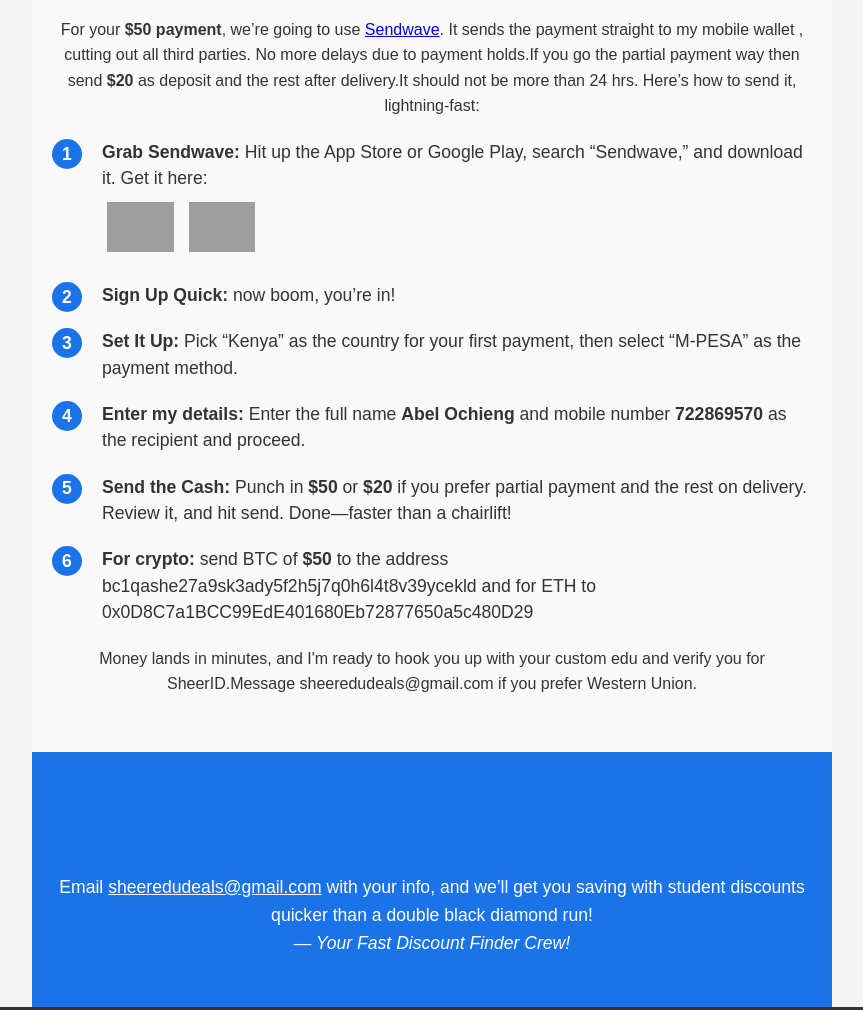
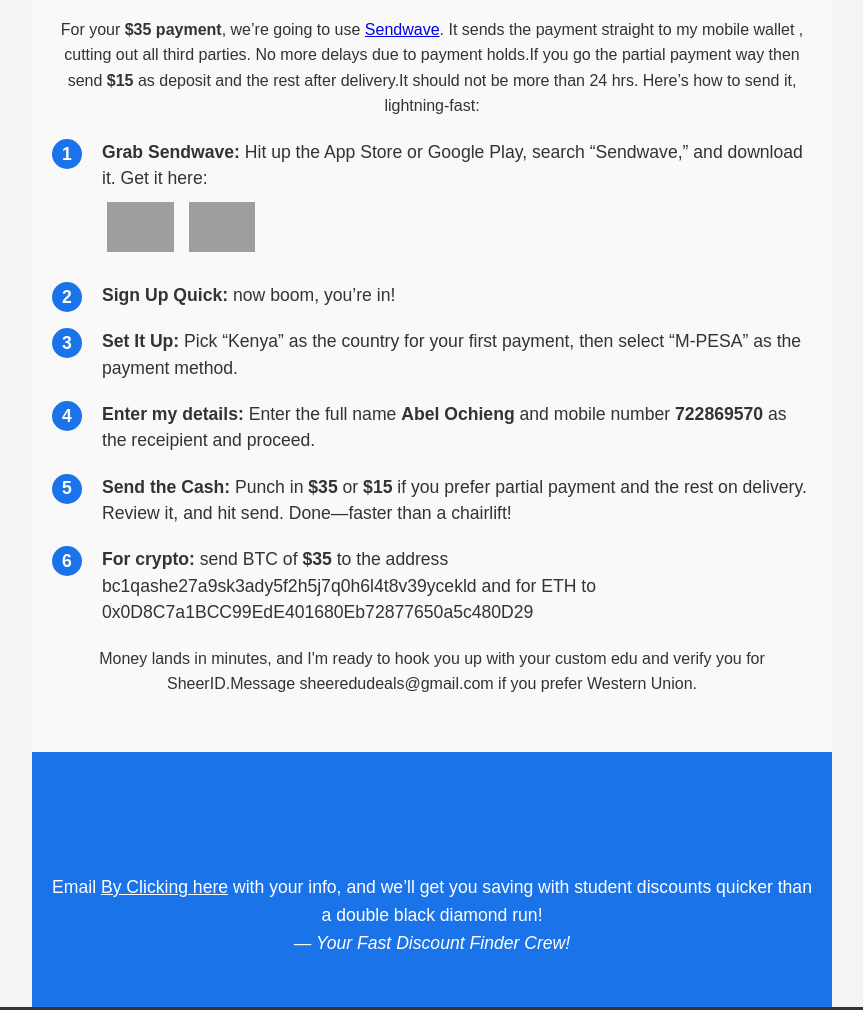
Before and after one commit to abelsez/fastdiscountfinder, a plain HTML site: page payment.html in a window 1280 px wide. Shown: the part 197-1207 px from the top of the page, without its empty margins (208-1071 px from the left). Drawn offline with Linux system fonts and the light colour scheme; grey boxes are pictures that could not be loaded.

Commit message:
Update payment.html

```diff
--- a/payment.html
+++ b/payment.html
@@ -9,7 +9,7 @@
 <body>
 <section class="payment">
         <h2>Thank you for you interest in our full edu discount service!Pay Us the Fast Way via Sendwave</h2>
-        <p>For your <strong>$50 payment</strong>, we’re going to use <a href="https://www.sendwave.com" target="_blank">Sendwave</a>. It sends the payment straight to my mobile wallet , cutting out all third parties. No more delays due to payment holds.If you go the partial payment way then send <strong>$20</strong> as deposit and the rest after delivery.It should not be more than 24 hrs.</strong> Here’s how to send it, lightning-fast:</p>
+        <p>For your <strong>$35 payment</strong>, we’re going to use <a href="https://www.sendwave.com" target="_blank">Sendwave</a>. It sends the payment straight to my mobile wallet , cutting out all third parties. No more delays due to payment holds.If you go the partial payment way then send <strong>$15</strong> as deposit and the rest after delivery.It should not be more than 24 hrs.</strong> Here’s how to send it, lightning-fast:</p>
         <ul class="payment-steps">
             <li><span class="step-num">1</span> <strong>Grab Sendwave:</strong> Hit up the App Store or Google Play, search “Sendwave,” and download it. Get it here:<br>
                 <a href="https://sendwave.onelink.me/kjap?af_js_web=true&af_ss_ver=2_7_3&pid=web&c=HomePage&af_channel=web&is_retargeting=true&af_ss_ui=true&af_ss_gtm_ui=true" target="_blank"><img src="https://play.google.com/intl/en_us/badges/static/images/badges/en_badge_web_generic.png" alt="Google Play Store" class="store-badge"><a href="https://play.google.com/store/apps/details?id=com.mychime.waveremit.app&hl=en"></a>
@@ -17,16 +17,16 @@
             </li>
             <li><span class="step-num">2</span> <strong>Sign Up Quick:</strong> now boom, you’re in!</li>
             <li><span class="step-num">3</span> <strong>Set It Up:</strong> Pick “Kenya” as the country for your first payment, then select “M-PESA” as the payment method.</li>
-            <li><span class="step-num">4</span> <strong>Enter my details:</strong> Enter the full name <strong>Abel Ochieng</strong> and mobile number <strong>722869570</strong> as the recipient and proceed.</li>
-            <li><span class="step-num">5</span> <strong>Send the Cash:</strong> Punch in <strong>$50</strong> or <strong>$20</strong> if you prefer partial payment and the rest on delivery. Review it, and hit send. Done—faster than a chairlift!</li>
-            <li><span class="step-num">6</span> <strong>For crypto:</strong> send BTC of <strong>$50</strong> to the address bc1qashe27a9sk3ady5f2h5j7q0h6l4t8v39ycekld and for ETH to 0x0D8C7a1BCC99EdE401680Eb72877650a5c480D29 </li>
+            <li><span class="step-num">4</span> <strong>Enter my details:</strong> Enter the full name <strong>Abel Ochieng</strong> and mobile number <strong>722869570</strong> as the receipient and proceed.</li>
+            <li><span class="step-num">5</span> <strong>Send the Cash:</strong> Punch in <strong>$35</strong> or <strong>$15</strong> if you prefer partial payment and the rest on delivery. Review it, and hit send. Done—faster than a chairlift!</li>
+            <li><span class="step-num">6</span> <strong>For crypto:</strong> send BTC of <strong>$35</strong> to the address bc1qashe27a9sk3ady5f2h5j7q0h6l4t8v39ycekld and for ETH to 0x0D8C7a1BCC99EdE401680Eb72877650a5c480D29 </li>
         </ul>
         <p>Money lands in minutes, and I'm ready to hook you up with your custom edu and verify you for SheerID.Message sheeredudeals@gmail.com if you prefer Western Union.</p>
     </section>
 
     <section class="cta">
         <h2>Let’s Ride!</h2>
-        <p>Email <a href="mailto:sheeredudeals@gmail.com">sheeredudeals@gmail.com</a> with your info, and we’ll get you saving with student discounts  quicker than a double black diamond run!</p>
+        <p>Email <a href="mailto:mp13771@student.sccollege.edu">By Clicking here</a> with your info, and we’ll get you saving with student discounts  quicker than a double black diamond run!</p>
         <p><em>— Your Fast Discount Finder Crew!</em></p>
     </section>
 
```
